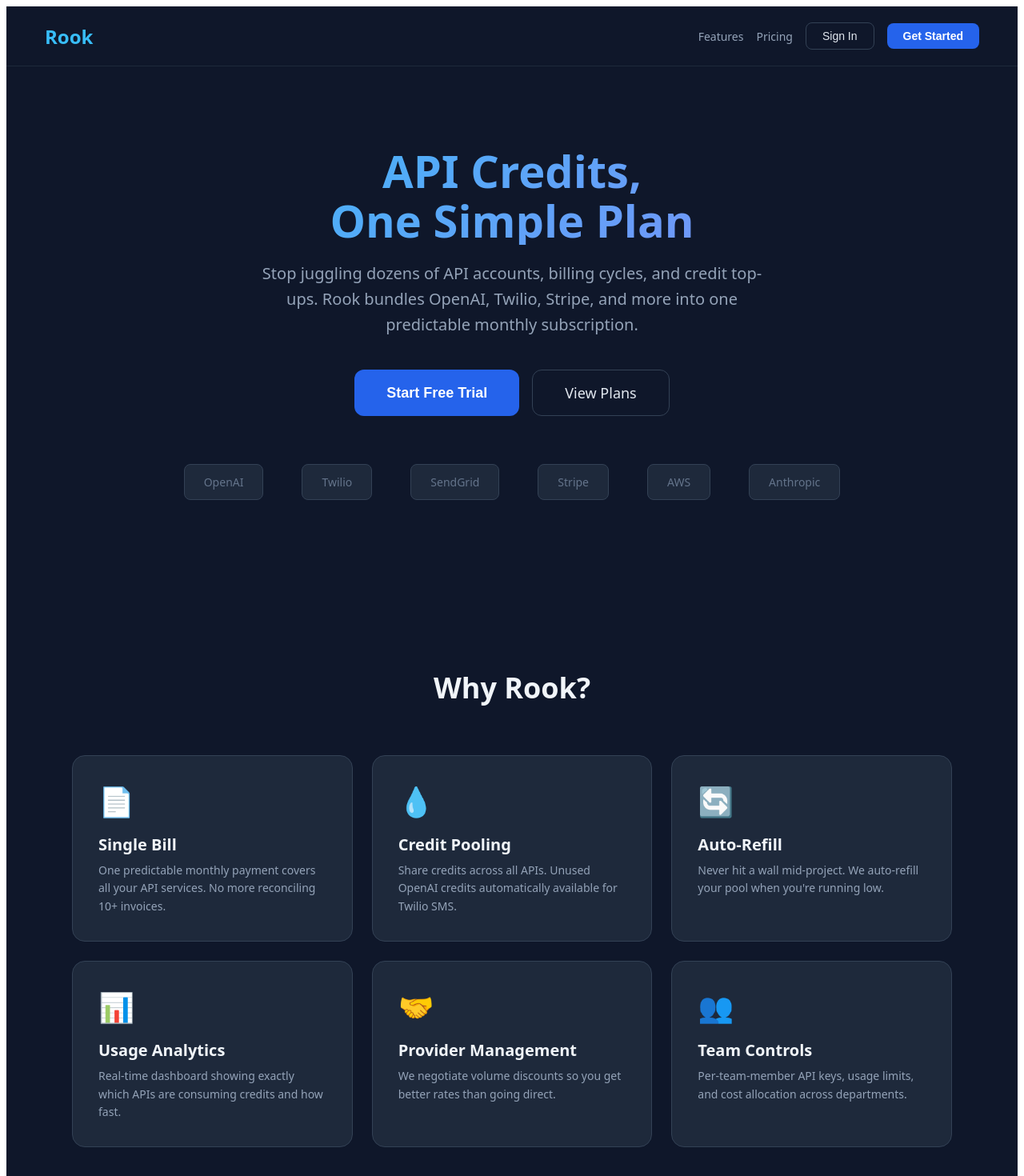
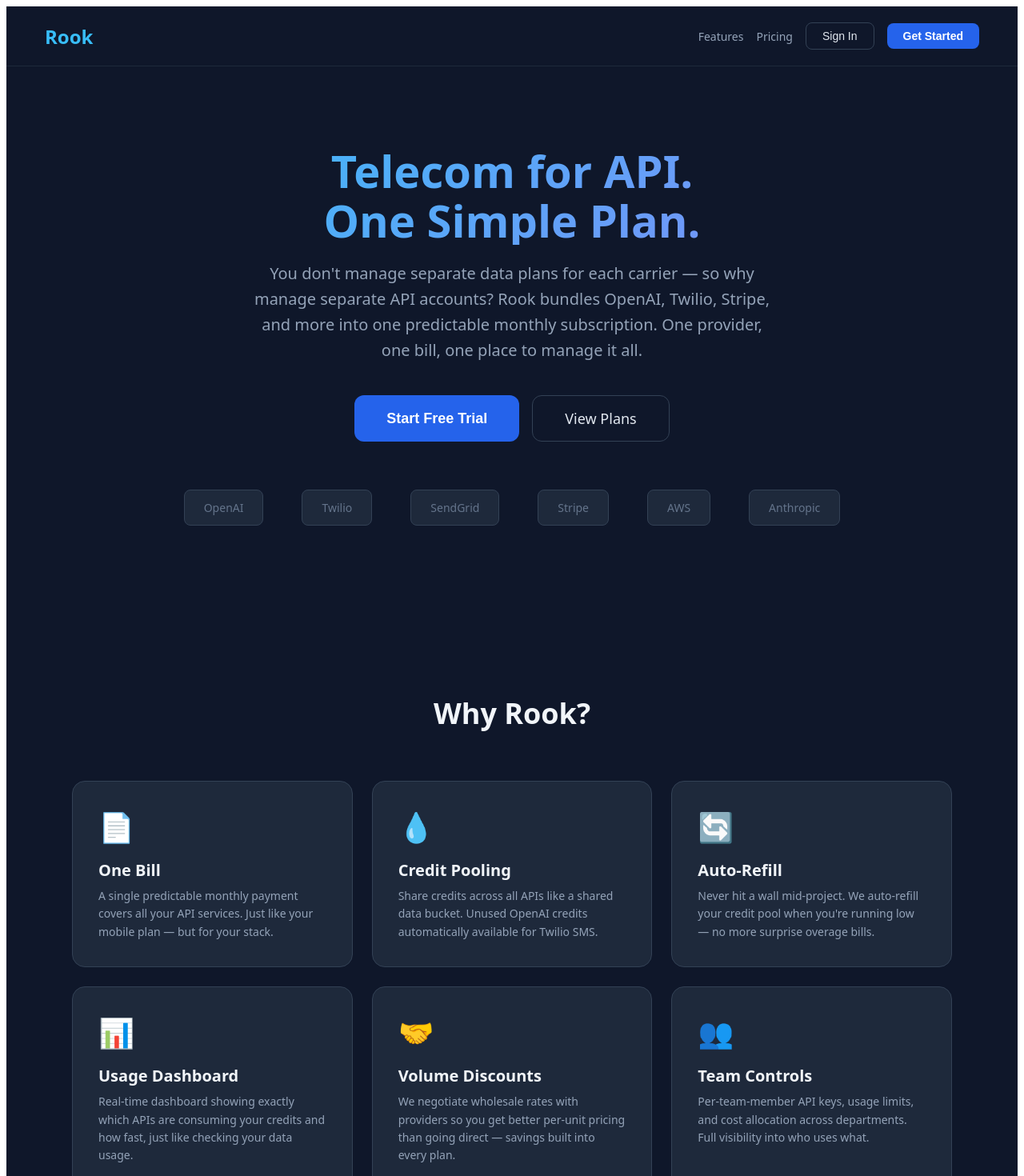
Before and after one commit to parker-svg-web/rook, a React (Vite) app in the folder frontend/: page / in a window 1280 px wide. Shown: the top 1470 px of the page at 80% size. Built offline with nearby package versions, Linux system fonts and the light colour scheme.

Commit message:
update landing page copy to 'Telecom for API' narrative

```diff
--- a/frontend/src/pages/LandingPage.tsx
+++ b/frontend/src/pages/LandingPage.tsx
@@ -24,11 +24,11 @@
       {/* Hero */}
       <section style={{ maxWidth: 1000, margin: '0 auto', padding: '100px 48px', textAlign: 'center' }}>
         <h1 style={{ fontSize: 56, fontWeight: 800, lineHeight: 1.1, margin: '0 0 20px 0', background: 'linear-gradient(135deg, #38bdf8, #818cf8)', WebkitBackgroundClip: 'text', WebkitTextFillColor: 'transparent' }}>
-          API Credits,<br />One Simple Plan
+          Telecom for&nbsp;API.<br />One Simple Plan.
         </h1>
         <p style={{ fontSize: 20, color: '#94a3b8', maxWidth: 650, margin: '0 auto 40px', lineHeight: 1.6 }}>
-          Stop juggling dozens of API accounts, billing cycles, and credit top-ups.
-          Rook bundles OpenAI, Twilio, Stripe, and more into one predictable monthly subscription.
+          You don't manage separate data plans for each carrier — so why manage separate API accounts?
+          Rook bundles OpenAI, Twilio, Stripe, and more into one predictable monthly subscription. One provider, one bill, one place to manage it all.
         </p>
         <div style={{ display: 'flex', gap: 16, justifyContent: 'center' }}>
           <button onClick={onGetStarted} style={{ background: '#2563eb', border: 'none', borderRadius: 12, padding: '16px 40px', color: 'white', cursor: 'pointer', fontWeight: 600, fontSize: 18 }}>
@@ -50,12 +50,12 @@
         <h2 style={{ textAlign: 'center', fontSize: 36, fontWeight: 700, marginBottom: 60, color: '#f1f5f9' }}>Why Rook?</h2>
         <div style={{ display: 'grid', gridTemplateColumns: 'repeat(auto-fit, minmax(300px, 1fr))', gap: 24 }}>
           {[
-            { title: 'Single Bill', desc: 'One predictable monthly payment covers all your API services. No more reconciling 10+ invoices.', icon: '📄' },
-            { title: 'Credit Pooling', desc: 'Share credits across all APIs. Unused OpenAI credits automatically available for Twilio SMS.', icon: '💧' },
-            { title: 'Auto-Refill', desc: 'Never hit a wall mid-project. We auto-refill your pool when you\'re running low.', icon: '🔄' },
-            { title: 'Usage Analytics', desc: 'Real-time dashboard showing exactly which APIs are consuming credits and how fast.', icon: '📊' },
-            { title: 'Provider Management', desc: 'We negotiate volume discounts so you get better rates than going direct.', icon: '🤝' },
-            { title: 'Team Controls', desc: 'Per-team-member API keys, usage limits, and cost allocation across departments.', icon: '👥' },
+            { title: 'One Bill', desc: 'A single predictable monthly payment covers all your API services. Just like your mobile plan — but for your stack.', icon: '📄' },
+            { title: 'Credit Pooling', desc: 'Share credits across all APIs like a shared data bucket. Unused OpenAI credits automatically available for Twilio SMS.', icon: '💧' },
+            { title: 'Auto-Refill', desc: 'Never hit a wall mid-project. We auto-refill your credit pool when you\'re running low — no more surprise overage bills.', icon: '🔄' },
+            { title: 'Usage Dashboard', desc: 'Real-time dashboard showing exactly which APIs are consuming your credits and how fast, just like checking your data usage.', icon: '📊' },
+            { title: 'Volume Discounts', desc: 'We negotiate wholesale rates with providers so you get better per-unit pricing than going direct — savings built into every plan.', icon: '🤝' },
+            { title: 'Team Controls', desc: 'Per-team-member API keys, usage limits, and cost allocation across departments. Full visibility into who uses what.', icon: '👥' },
           ].map(f => (
             <div key={f.title} style={{ background: '#1e293b', borderRadius: 16, padding: 32, border: '1px solid #334155' }}>
               <div style={{ fontSize: 36, marginBottom: 16 }}>{f.icon}</div>
@@ -108,7 +108,7 @@
       {/* CTA */}
       <section style={{ maxWidth: 700, margin: '0 auto', padding: '80px 48px', textAlign: 'center' }}>
         <h2 style={{ fontSize: 36, fontWeight: 700, margin: '0 0 16px', color: '#f1f5f9' }}>Ready to simplify your API billing?</h2>
-        <p style={{ color: '#94a3b8', fontSize: 18, marginBottom: 32 }}>Join companies that cut their API management overhead by 80%.</p>
+        <p style={{ color: '#94a3b8', fontSize: 18, marginBottom: 32 }}>Join companies that treat their API stack like a simple phone plan — one provider, one predictable bill.</p>
         <button onClick={onGetStarted} style={{ background: '#2563eb', border: 'none', borderRadius: 12, padding: '16px 48px', color: 'white', cursor: 'pointer', fontWeight: 600, fontSize: 18 }}>
           Get Started Free
         </button>
```
